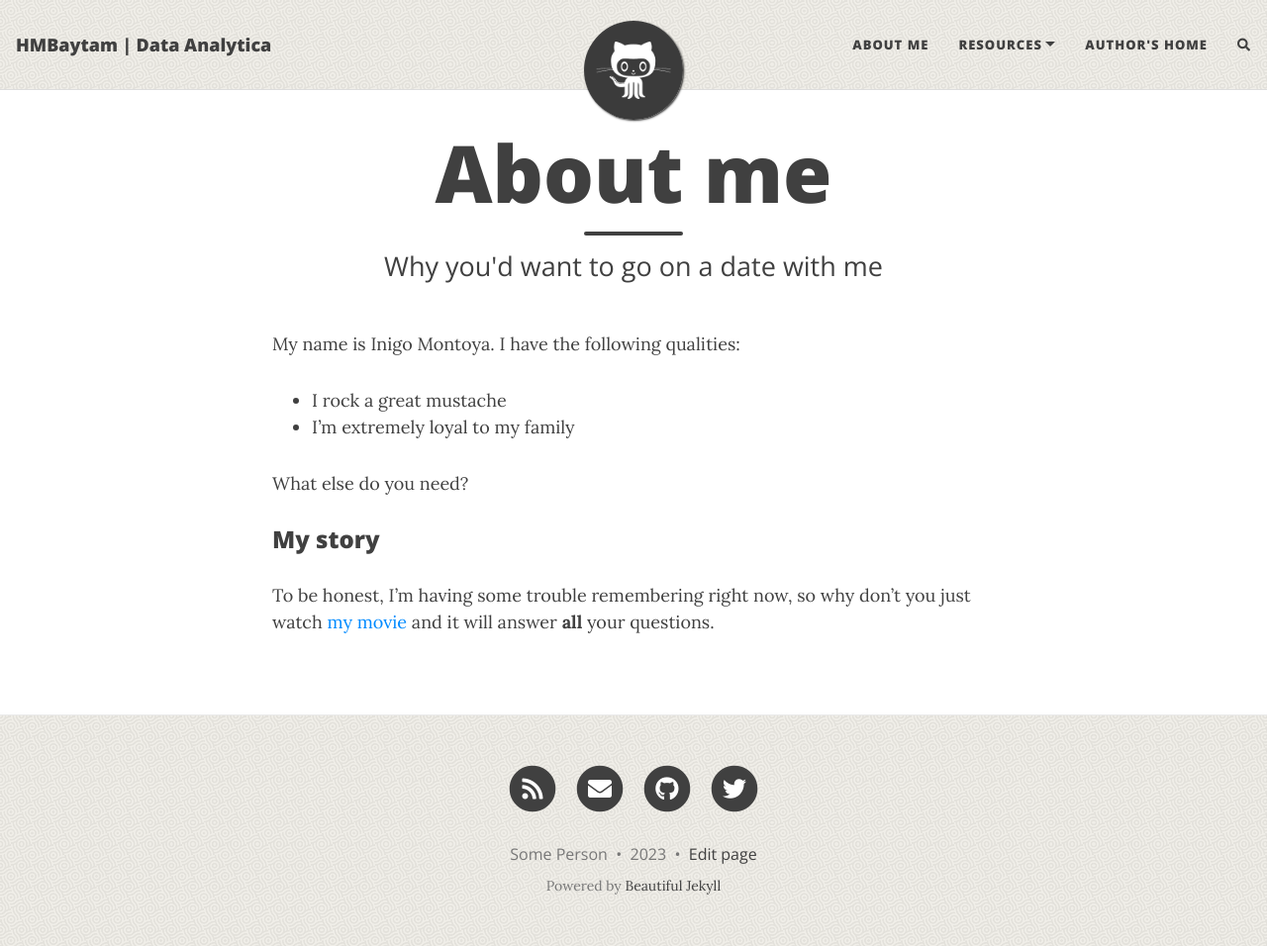
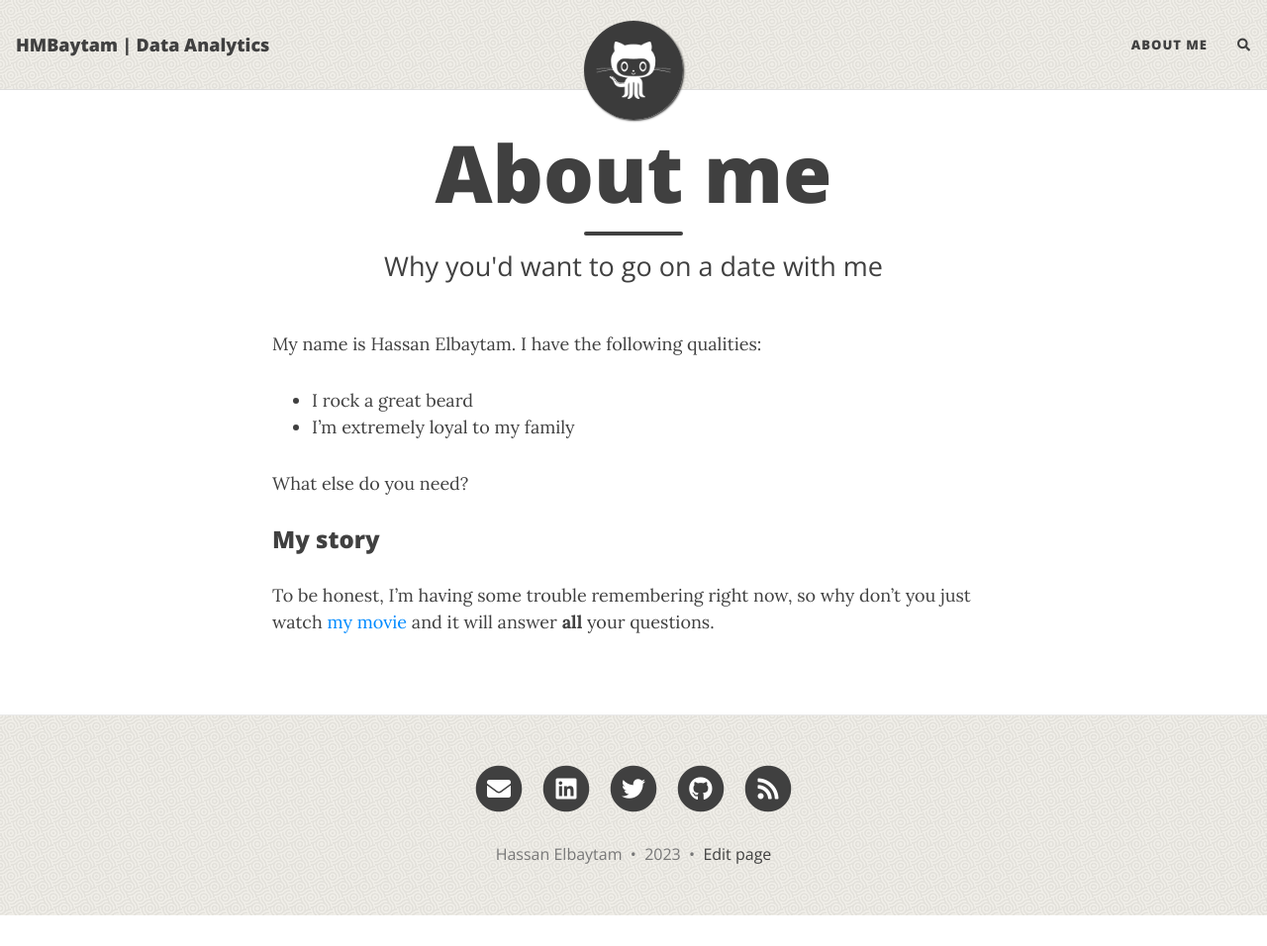
Before and after one commit to HMBaytam/hmbaytam-site-archive, a Jekyll site: the page built from aboutme.md, in a window 1280 px wide and 956 px high. Shown: the whole window at 99% size. Built offline with Jekyll 4.4.1, drawn with Linux system fonts in a browser that asks for light colours; nearby versions of some CDN libraries; comment, search, counter and statistics services are not loaded.

Commit message:
site content updates

```diff
--- a/_config.yml
+++ b/_config.yml
@@ -18,10 +18,10 @@
 # bundle lock --add-platform x86_64-linux
 
 # Name of website
-title: HMBaytam | Data Analytica
+title: HMBaytam | Data Analytics
 
 # Your name to show in the footer
-author: Some Person
+author: Hassan Elbaytam
 
 baseurl: "" # the subpath of your site, e.g. /blog
 url: "" # the base hostname & protocol for your site, e.g. http://example.com
@@ -33,10 +33,10 @@ url: "" # the base hostname & protocol for your site, e.g. http://example.com
 
 navbar-links:
   About Me: "aboutme"
-  Resources:
-    - Beautiful Jekyll: "https://beautifuljekyll.com"
-    - Learn markdown: "https://www.markdowntutorial.com/"
-  Author's home: "https://deanattali.com"
+#  Resources:
+#    - Beautiful Jekyll: "https://beautifuljekyll.com"
+#    - Learn markdown: "https://www.markdowntutorial.com/"
+#  Author's home: "https://deanattali.com"
 
 ################
 # --- Logo --- #
@@ -71,7 +71,7 @@ social-network-links:
   # youtube: c/daattali
 #  medium: yourname
 #  reddit: yourname
-#  linkedin: daattali
+  linkedin: hmbaytam
 #  xing: yourname
 #  stackoverflow: "3943160/daattali"
 #  snapchat: deanat78
--- a/_includes/footer.html
+++ b/_includes/footer.html
@@ -37,10 +37,10 @@
        {% endif%}
 
       </p>
-      {% unless site.remove-ads %}<p class="theme-by text-muted">
+      <!-- {% unless site.remove-ads %}<p class="theme-by text-muted">
         Powered by
         <a href="https://beautifuljekyll.com">Beautiful Jekyll</a>
-      </p>{% endunless %}
+      </p>{% endunless %} -->
       </div>
     </div>
   </div>
--- a/_includes/head.html
+++ b/_includes/head.html
@@ -1,8 +1,6 @@
 <head>
   <meta charset="utf-8">
   <meta name="viewport" content="width=device-width, initial-scale=1, shrink-to-fit=no">
-  <script src="https://cmp.osano.com/AzqaTqTV0L0FM1Q9/a8942b10-b322-4f1c-8977-526a0549cbf7/osano.js"></script>
-  <script async src="https://www.googletagmanager.com/gtag/js?id=G-ESD48C64S8"></script>
 
   {% capture title %}
     {%- if page.share-title -%}
--- a/_includes/social-networks-links.html
+++ b/_includes/social-networks-links.html
@@ -1,16 +1,4 @@
 <ul class="list-inline text-center footer-links">
-
-{%- if site.social-network-links.rss and site.rss-description -%}
-  <li class="list-inline-item">
-    <a href="{{ '/feed.xml' | relative_url }}" title="RSS">
-      <span class="fa-stack fa-lg" aria-hidden="true">
-        <i class="fas fa-circle fa-stack-2x"></i>
-        <i class="fas fa-rss fa-stack-1x fa-inverse"></i>
-      </span>
-      <span class="sr-only">RSS</span>
-    </a>
-  </li>
-{%- endif -%}
 
 {%- if site.social-network-links.email -%}
   <li class="list-inline-item">
@@ -20,6 +8,18 @@
         <i class="fas fa-envelope fa-stack-1x fa-inverse"></i>
       </span>
       <span class="sr-only">Email me</span>
+   </a>
+  </li>
+{%- endif -%}
+
+{%- if site.social-network-links.linkedin -%}
+  <li class="list-inline-item">
+    <a href="https://linkedin.com/in/{{ site.social-network-links.linkedin }}" title="LinkedIn">
+      <span class="fa-stack fa-lg" aria-hidden="true">
+        <i class="fas fa-circle fa-stack-2x"></i>
+        <i class="fab fa-linkedin fa-stack-1x fa-inverse"></i>
+      </span>
+      <span class="sr-only">LinkedIn</span>
    </a>
   </li>
 {%- endif -%}
@@ -60,18 +60,6 @@
   </li>
 {%- endif -%}
 
-{%- if site.social-network-links.github -%}
-  <li class="list-inline-item">
-    <a href="https://github.com/{{ site.social-network-links.github }}" title="GitHub">
-      <span class="fa-stack fa-lg" aria-hidden="true">
-        <i class="fas fa-circle fa-stack-2x"></i>
-        <i class="fab fa-github fa-stack-1x fa-inverse"></i>
-      </span>
-      <span class="sr-only">GitHub</span>
-   </a>
-  </li>
-{%- endif -%}
-
 {%- if site.social-network-links.twitter -%}
   <li class="list-inline-item">
     <a href="https://twitter.com/{{ site.social-network-links.twitter }}" title="Twitter">
@@ -96,15 +84,27 @@
   </li>
 {%- endif -%}
 
-{%- if site.social-network-links.linkedin -%}
+{%- if site.social-network-links.github -%}
   <li class="list-inline-item">
-    <a href="https://linkedin.com/in/{{ site.social-network-links.linkedin }}" title="LinkedIn">
+    <a href="https://github.com/{{ site.social-network-links.github }}" title="GitHub">
       <span class="fa-stack fa-lg" aria-hidden="true">
         <i class="fas fa-circle fa-stack-2x"></i>
-        <i class="fab fa-linkedin fa-stack-1x fa-inverse"></i>
+        <i class="fab fa-github fa-stack-1x fa-inverse"></i>
       </span>
-      <span class="sr-only">LinkedIn</span>
+      <span class="sr-only">GitHub</span>
    </a>
+  </li>
+{%- endif -%}
+
+{%- if site.social-network-links.rss and site.rss-description -%}
+  <li class="list-inline-item">
+    <a href="{{ '/feed.xml' | relative_url }}" title="RSS">
+      <span class="fa-stack fa-lg" aria-hidden="true">
+        <i class="fas fa-circle fa-stack-2x"></i>
+        <i class="fas fa-rss fa-stack-1x fa-inverse"></i>
+      </span>
+      <span class="sr-only">RSS</span>
+    </a>
   </li>
 {%- endif -%}
 
--- a/aboutme.md
+++ b/aboutme.md
@@ -4,9 +4,9 @@ title: About me
 subtitle: Why you'd want to go on a date with me
 ---
 
-My name is Inigo Montoya. I have the following qualities:
+My name is Hassan Elbaytam. I have the following qualities:
 
-- I rock a great mustache
+- I rock a great beard
 - I'm extremely loyal to my family
 
 What else do you need?
--- a/index.html
+++ b/index.html
@@ -1,5 +1,5 @@
 ---
 layout: home
-title: My website
+title: HMBaytam Blog
 subtitle: This is where I will tell my friends way too much about me
 ---
```
Also changed, not shown: 7 other files.
